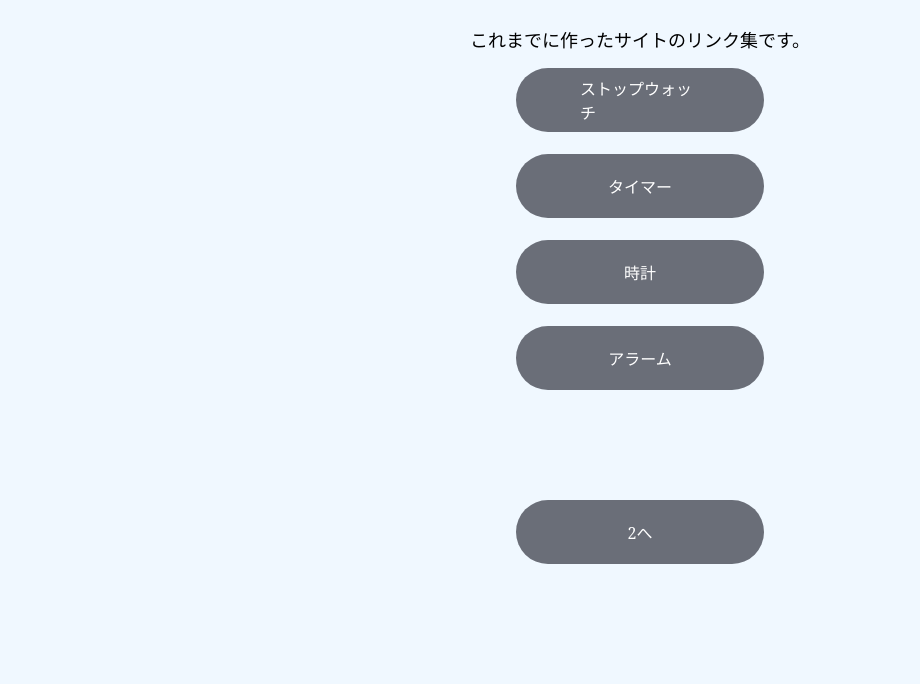
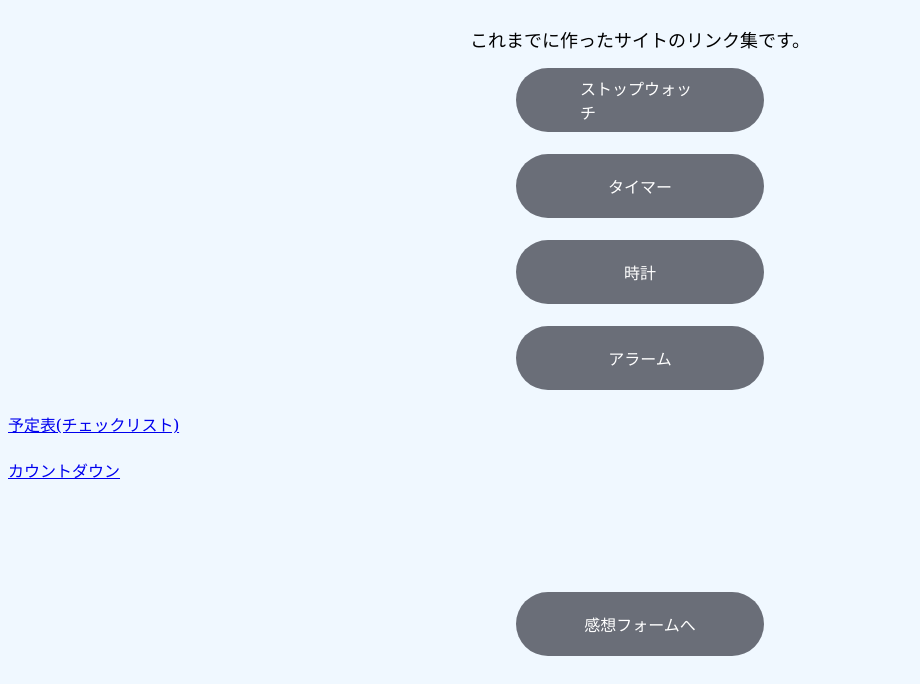
Before and after one commit to Ji-113/link, a plain HTML site: page index.html in a window 1280 px wide. Shown: the part 116-800 px from the top of the page, without its empty margins (0-920 px from the left). Drawn offline with Linux system fonts and the light colour scheme.

Commit message:
Update index.html

```diff
--- a/index.html
+++ b/index.html
@@ -30,7 +30,11 @@
 <div id="clock"><a href="https://ji-113.github.io/clock/" class="btn_25" target=”_blank”><span>時計</span></a></div>
   <br>
 <div id="alarm"><a href="https://ji-113.github.io/alarm/" class="btn_25" target=”_blank”><span>アラーム</span></a></div>
-  <br><br><br><br><br>
-<div id="form"><a href="https://ji-113.github.io/form/" class="btn_25" target=”_blank”><span>2へ</span></a></div>
+  <br>
+<div id="memo"><a href="https://ji-113.github.io/memo/" class="btn_25" target=”_blank”><span>予定表(チェックリスト)</span></a></div>
+  <br>
+<div id="countdown"><a href="https://ji-113.github.io/countdown/" class="btn_25" target=”_blank”><span>カウントダウン</span></a></div>
+<br><br><br><br><br>
+<div id="form"><a href="https://ji-113.github.io/form/" class="btn_25" target=”_blank”><span>感想フォームへ</span></a></div>
 </body>
 </html>
```
